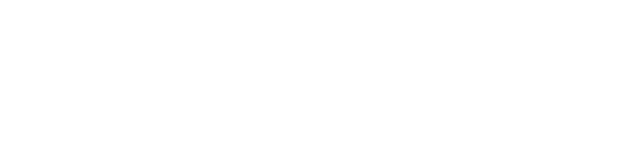
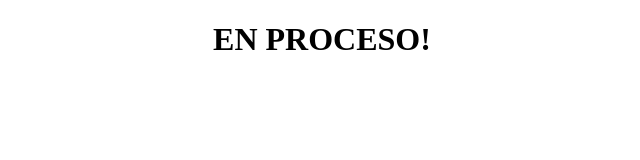
Before and after one commit to BaneDrago/pagina-web, a plain HTML site: page shogun.html in a window 1280 px wide. Shown: the whole page, without its empty margins (318-958 px from the left). Drawn offline with Linux system fonts and the light colour scheme.

Commit message:
Add files via upload

```diff
--- a/shogun.html
+++ b/shogun.html
@@ -7,6 +7,6 @@
     <title>Document</title>
 </head>
 <body>
-
+    <center><h1>EN PROCESO!</h1></center>
 </body>
 </html>
```
